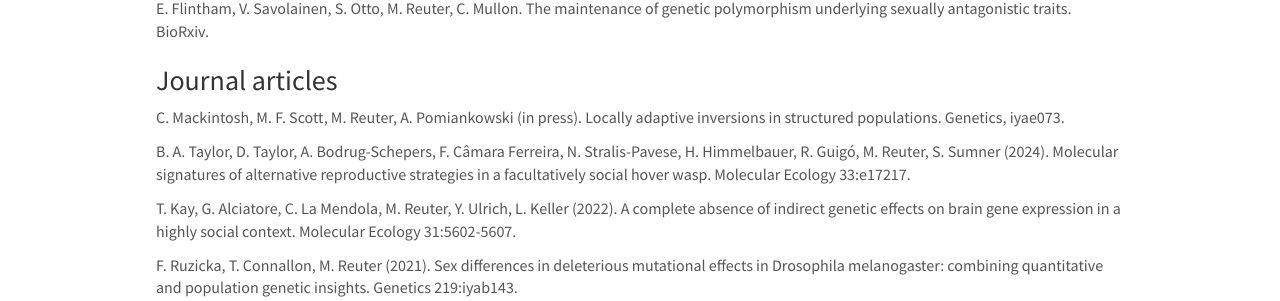
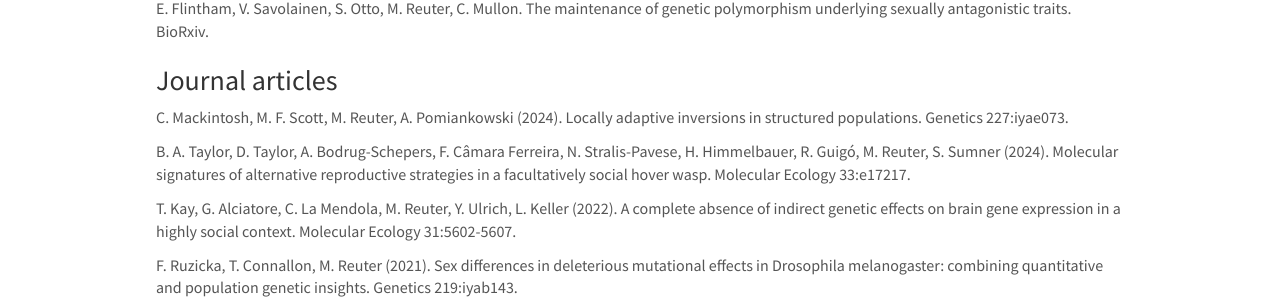
Before and after one commit to reuterlab/reuterlab.github.io, a Jekyll site: the page built from _pages/publications.md, in a window 1280 px wide and 900 px high. Shown: the part 204-505 px from the top of the window. Built offline with Jekyll 4.4.1, drawn with Linux system fonts in a browser that asks for light colours; nearby versions of some CDN libraries.

Commit message:
Update publications.md

```diff
--- a/_pages/publications.md
+++ b/_pages/publications.md
@@ -16,7 +16,7 @@ E. Flintham, V. Savolainen,  S. Otto, M. Reuter,  C. Mullon. The maintenance of
 
 ### Journal articles
 
-C. Mackintosh, M. F. Scott, M. Reuter, A. Pomiankowski (in press). Locally adaptive inversions in structured populations. Genetics, iyae073.
+C. Mackintosh, M. F. Scott, M. Reuter, A. Pomiankowski (2024). Locally adaptive inversions in structured populations. Genetics 227:iyae073.
 
 B. A. Taylor, D. Taylor, A. Bodrug-Schepers, F. Câmara Ferreira, N. Stralis-Pavese, H. Himmelbauer, R. Guigó, M. Reuter, S. Sumner (2024). Molecular signatures of alternative reproductive strategies in a facultatively social hover wasp. Molecular Ecology 33:e17217.
 
```
